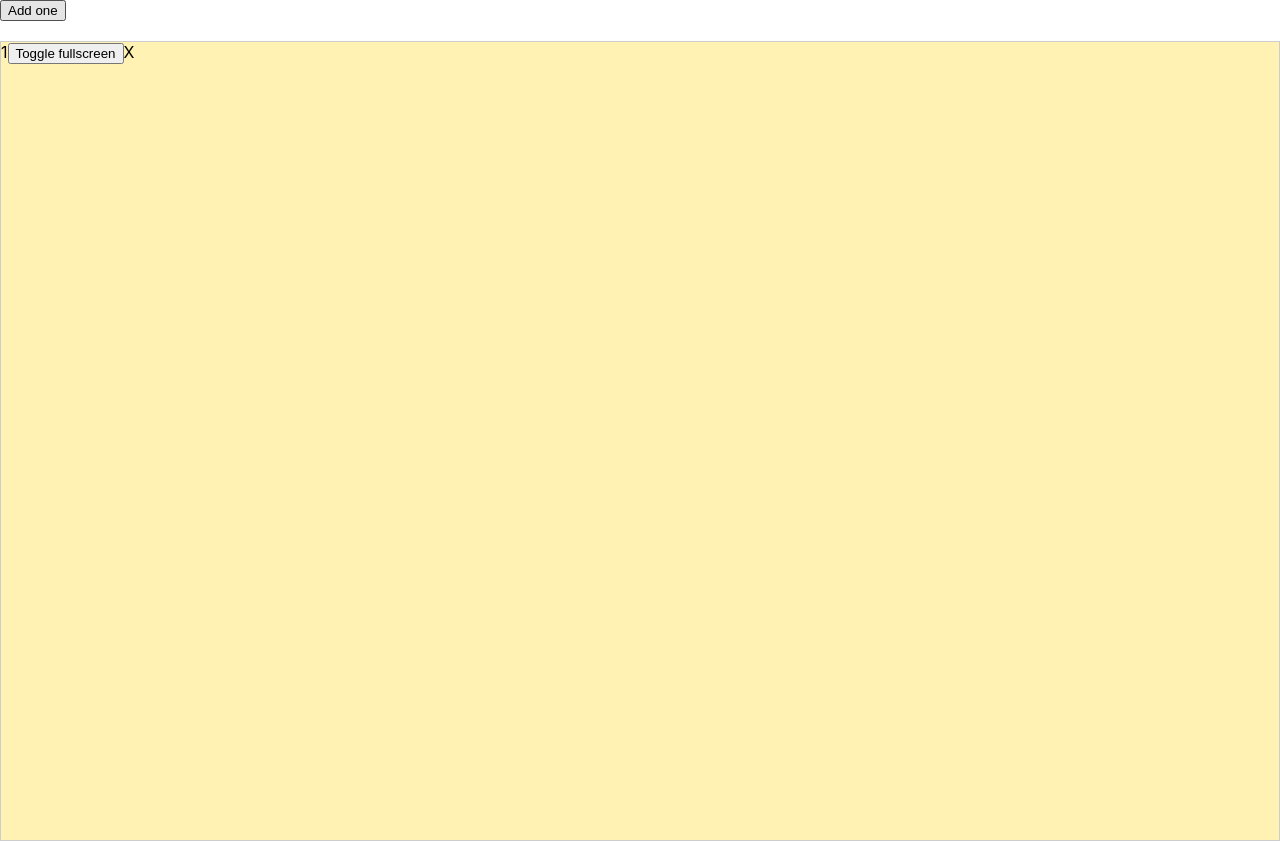
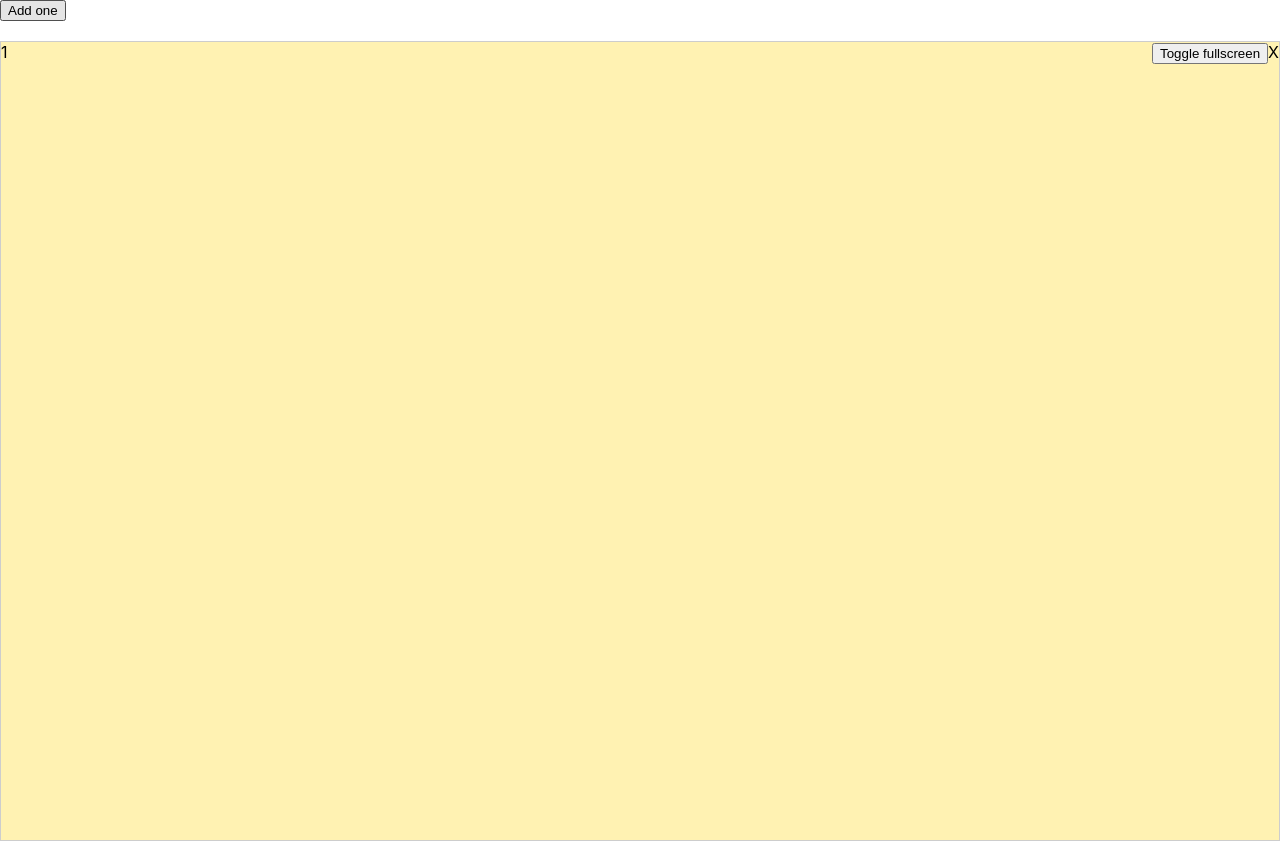
Before and after one commit to ishahadathb/genex-digital-assignment, a React (Create React App) app: page / in a window 1280 px wide. Built offline with nearby package versions, Linux system fonts and the light colour scheme; no server answers.

Commit message:
minor refactor, prep for styling

```diff
--- a/src/App.js
+++ b/src/App.js
@@ -8,7 +8,10 @@ function App() {
   const [cameras, setCameras] = useState([{ id: 1, order: 0 }]);
   const [itemPerRow, setItemPerRow] = useState(4);
   const [stream] = useCamera();
-  const [curentDropableElm, setCurentDropableElm] = useState();
+  const [curentDropableElm, setCurentDropableElm] = useState({
+    el: null,
+    order: undefined,
+  });
   const [currentDraggedEl, setCurrentDruggedEl] = useState({
     el: null,
     id: undefined,
@@ -159,6 +162,7 @@ function App() {
             item={cameraItem}
             onRemove={removeItem}
             stream={stream}
+            dragOrder={curentDropableElm.order}
           />
         ))}
       </div>
--- a/src/components/camera.js
+++ b/src/components/camera.js
@@ -8,6 +8,7 @@ const Camera = (props) => {
     onDragOver,
     onRemove,
     stream,
+    dragOrder,
     item: { order, id },
   } = props;
 
@@ -29,8 +30,10 @@ const Camera = (props) => {
     }
   };
 
+  const isDropAbleItem = dragOrder === order;
   return (
     <div
+      className={`${isDropAbleItem && "dropAble"} cameraEl`}
       draggable={true}
       style={{ background: `hsla(${id * 50},100%,50%,0.3)`, order }}
       onDragStart={(e) => onDragStart(e, order)}
@@ -38,10 +41,15 @@ const Camera = (props) => {
       onDragOver={(e) => onDragOver(e, order)}
     >
       {id}
-
-      <button type="button" onClick={toggleFullScreen}>
-        Toggle fullscreen
-      </button>
+      <p>{isDropAbleItem ? "place here" : ""}</p>
+      <div className="panelOption">
+        <button type="button" onClick={toggleFullScreen}>
+          Toggle fullscreen
+        </button>
+        <span title="remove" onClick={() => onRemove(id)}>
+          X
+        </span>
+      </div>
       {stream && (
         <video
           ref={vidRef}
@@ -52,9 +60,6 @@ const Camera = (props) => {
           controls={false}
         />
       )}
-      <span title="remove" onClick={() => onRemove(id)}>
-        X
-      </span>
     </div>
   );
 };
--- a/src/index.scss
+++ b/src/index.scss
@@ -18,8 +18,21 @@ code {
   grid-gap: 10px;
   grid-template-rows: minmax(200px, auto);
   grid-auto-rows: minmax(200px, auto);
-  div {
+  .cameraEl {
     border: 1px solid #cdcdcd;
+    position: relative;
+    .panelOption {
+      position: absolute;
+      right: 0;
+      top: 0;
+    }
+    &.dropAble {
+      background-color: transparent !important;
+      border: 2px dotted red;
+      video {
+        display: none;
+      }
+    }
   }
 }
 .screen {
```
